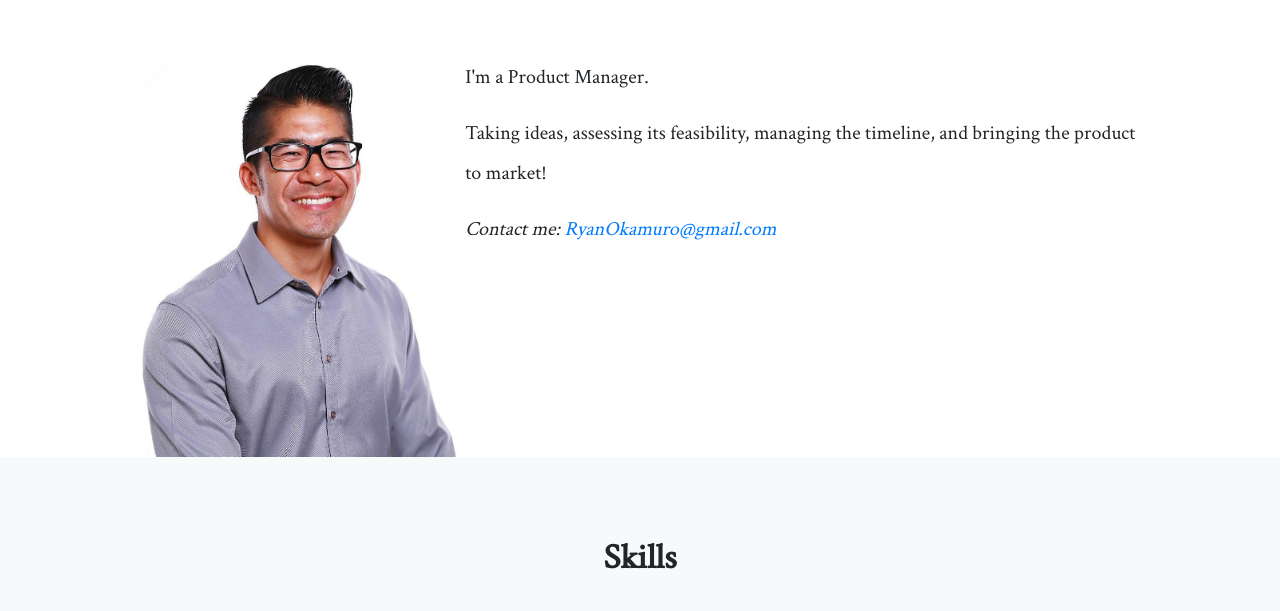
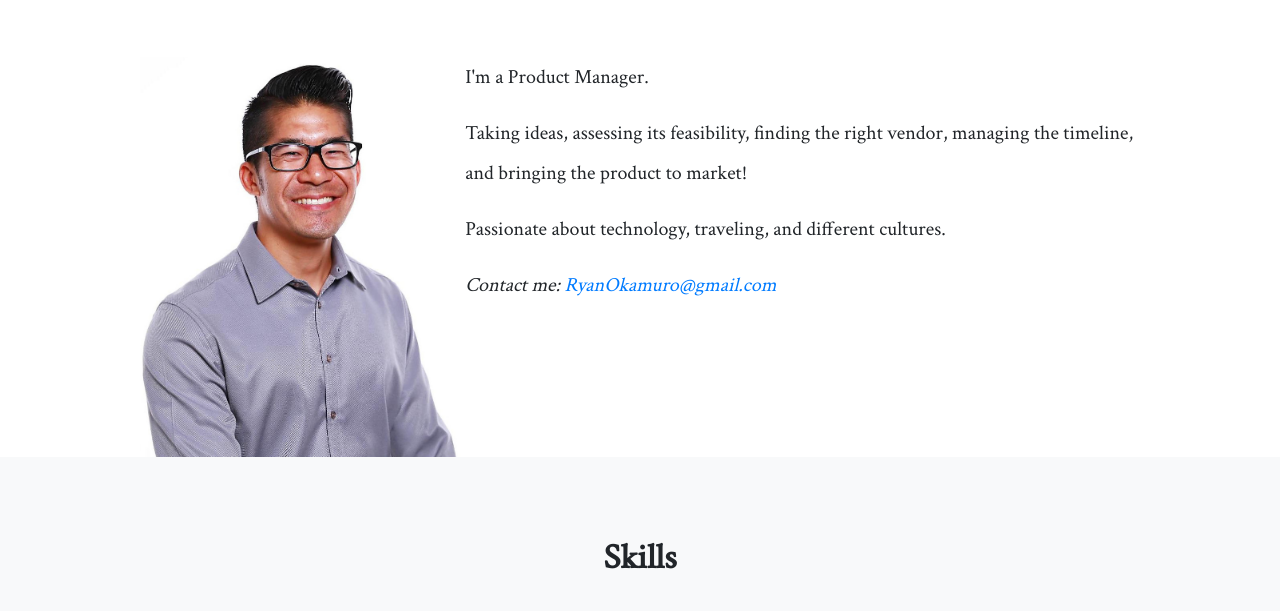
Before and after one commit to RyanOkamuro/portfolio_page, a plain HTML site: page index.html in a window 1280 px wide. Shown: the part 189-800 px from the top of the page. Drawn offline with nearby package versions, Linux system fonts and the light colour scheme.

Commit message:
Update personal profile

```diff
--- a/index.html
+++ b/index.html
@@ -46,7 +46,8 @@
                 <img src="./assets/me.jpg" alt="profile-pic" class="profile-pic">
                 <div class="about-me">
                     <p>I'm a Product Manager.</p>
-                    <p>Taking ideas, assessing its feasibility, managing the timeline, and bringing the product to market!</p>
+                    <p>Taking ideas, assessing its feasibility, finding the right vendor, managing the timeline, and bringing the product to market!</p>
+                    <p>Passionate about technology, traveling, and different cultures.</p>
                     <p class="contact-gmail">Contact me: <a href="mailto:RyanOkamuro@gmail.com">RyanOkamuro@gmail.com</a></p>
                 </div>
             </section>
```
